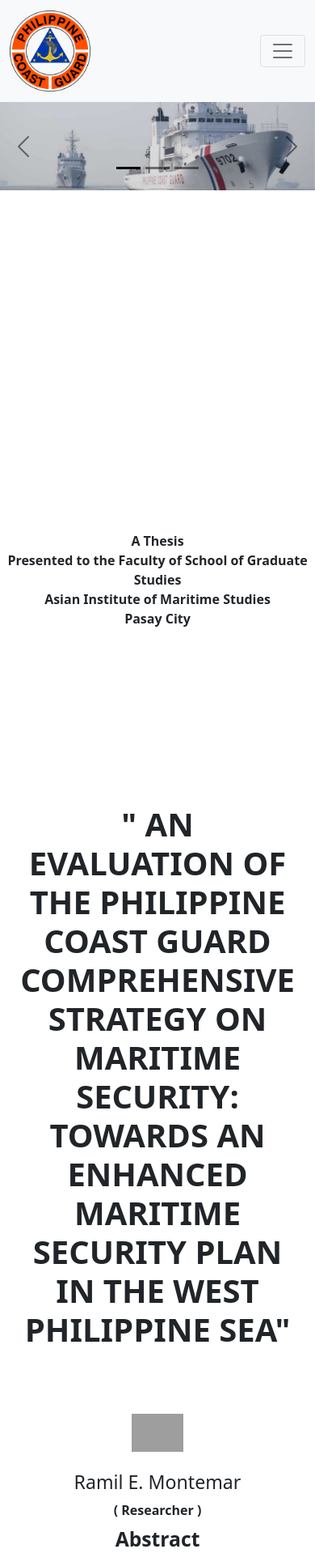
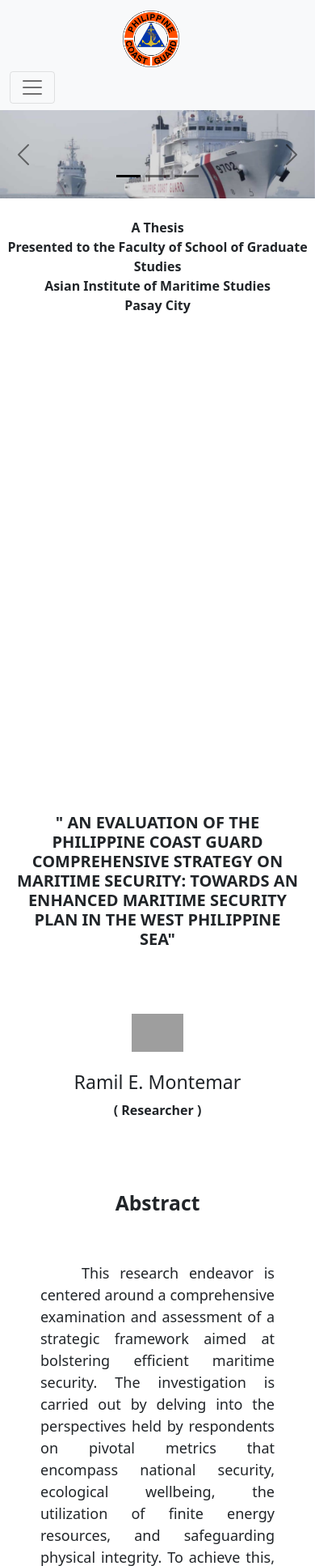
Before and after one commit to DECODER69/phd2, a Django app: page / in a window 390 px wide. Shown: the top 1934 px of the page at 81% size. Run offline with Django 4.2, Linux system fonts and the light colour scheme; grey boxes are pictures that could not be loaded.

Commit message:
1st commit
phd2

```diff
--- a/masteral/master_app/static/css/index.css
+++ b/masteral/master_app/static/css/index.css
@@ -59,3 +59,29 @@
     font-size: 18px;
     padding: 50px;
 }
+
+@media only screen and (max-width: 700px) and (min-width: 200px) {
+    .title2 {
+        font-size: 20px;
+    }
+    .part1 {
+        height: auto !important;
+    }
+    .part2 {
+        height: auto !important;
+    }
+    .container {
+        width: 100%;
+        display: flex !important;
+        justify-content: space-between;
+    }
+    .navbar-brand {
+        width: 100%;
+        display: flex !important;
+    }
+    #aims {
+        margin: auto;
+        width: 70px !important;
+        height: 70px !important;
+    }
+}
```
Also changed, not shown: masteral/master_app/static/css/breakdown.css (+38 -0 lines).
